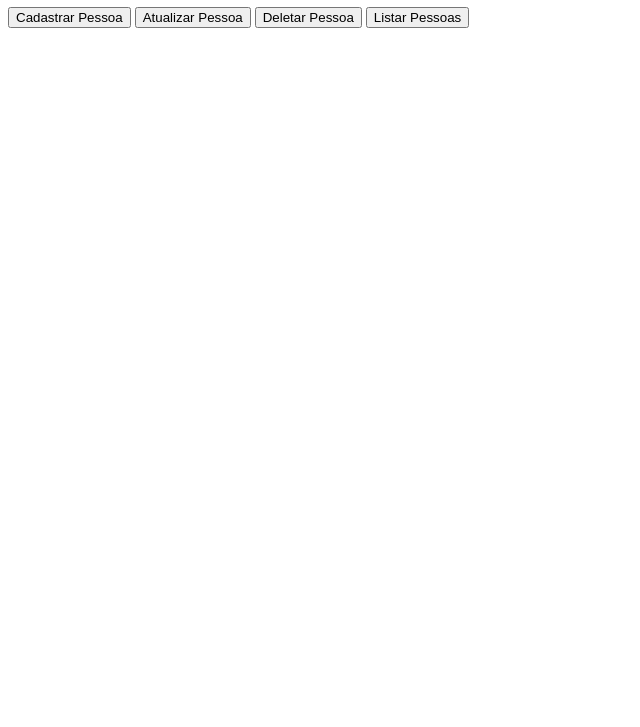
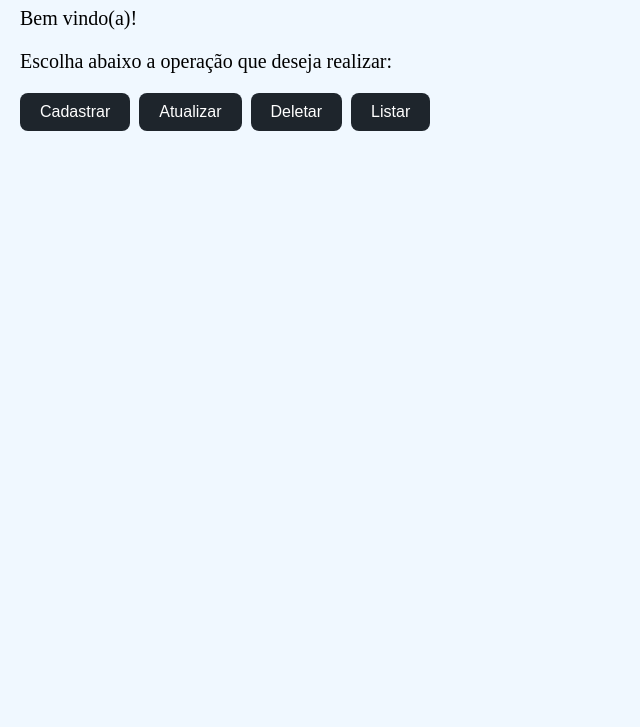
Before and after one commit to Rhayr/TrabalhoCRUD, a plain HTML site: page index.html in a window 1280 px wide. Shown: the part 73-800 px from the top of the page, without its empty margins (0-640 px from the left). Drawn offline with Linux system fonts and the light colour scheme.

Commit message:
estilização

```diff
--- a/index.html
+++ b/index.html
@@ -7,13 +7,15 @@
     <link rel="stylesheet" href="styles.css">
 </head>
 <body>
-    <h1>Atividade de Front-end</h1>
-    <button onclick="cadastrarPessoa()">Cadastrar Pessoa</button>
-    <button onclick="atualizarPessoa()">Atualizar Pessoa</button>
-    <button onclick="deletarPessoa()">Deletar Pessoa</button>
-    <button onclick="listarPessoas()">Listar Pessoas</button>
-
-
+    <main>
+        <h1>Atividade de Front-end</h1>
+        <p class="texto">Bem vindo(a)!</p>
+        <p class="texto">Escolha abaixo a operação que deseja realizar: </p>
+        <button onclick="cadastrarPessoa()">Cadastrar</button>
+        <button onclick="atualizarPessoa()">Atualizar</button>
+        <button onclick="deletarPessoa()">Deletar</button>
+        <button onclick="listarPessoas()">Listar</button>
+    </main>
     <script src="trabalho.js"></script>
 </body>
 </html>
--- a/styles.css
+++ b/styles.css
@@ -0,0 +1,27 @@
+body{
+    background-color: aliceblue;
+    margin: 20px;
+}
+
+.texto{
+   font-size: 20px;
+}
+
+button {
+    padding: 10px 20px;
+    margin-right: 5px;
+    font-size: 16px;
+    border: none;
+    border-radius: 8px;
+    cursor: pointer;
+    background-color: #1e252c;
+    color: #fff;
+}
+
+button:hover {
+    background-color: #4370a0;
+}
+
+button:active {
+    background-color: #618ebb;
+}
```
